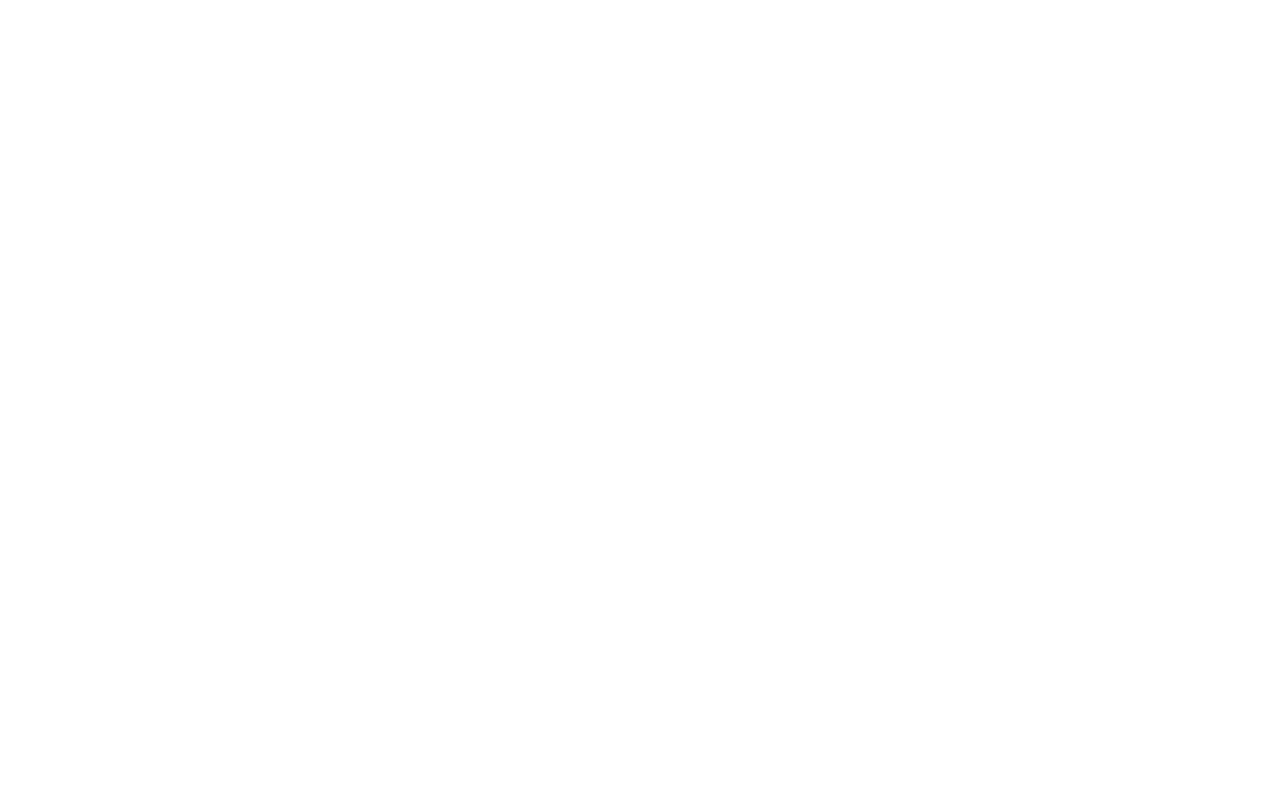
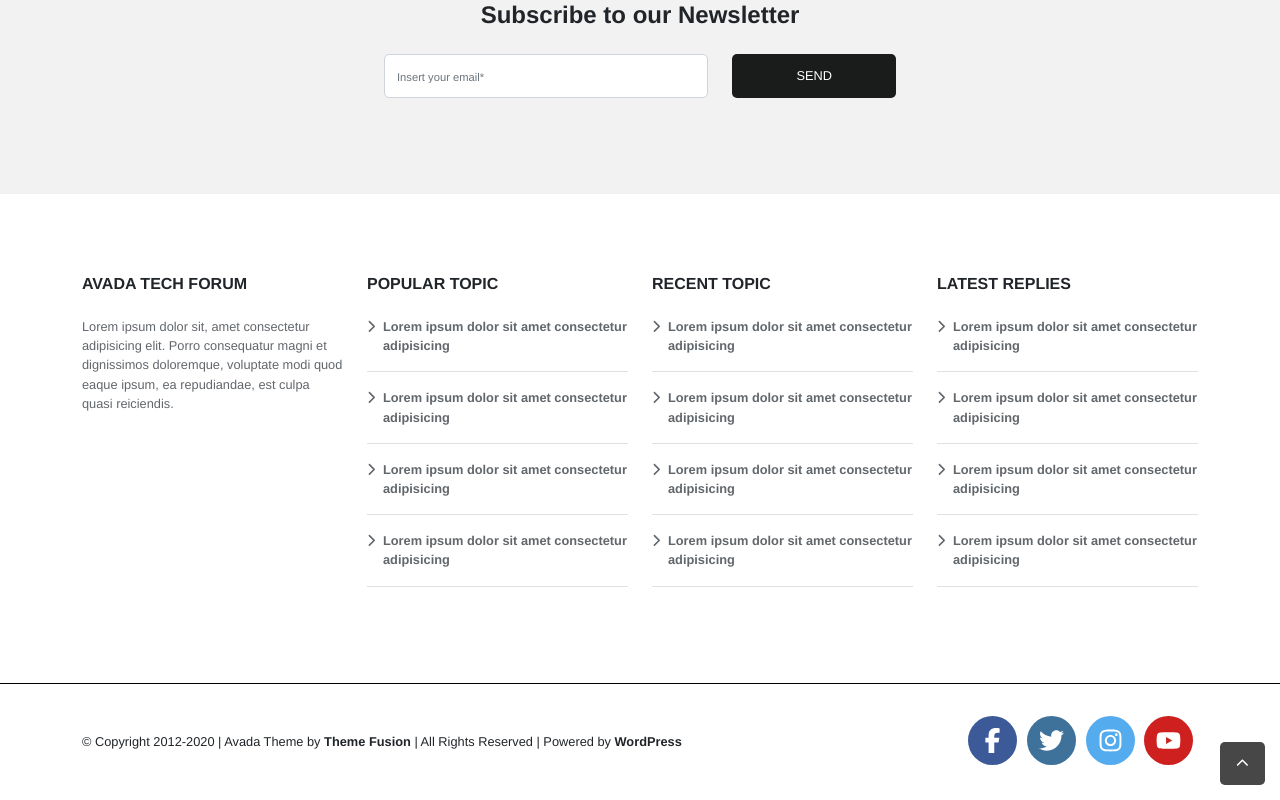
Before and after one commit to MCigno94/proj-html-vuejs, a Vue app: page / in a window 1280 px wide. Shown: the part 4998-5798 px from the top of the page. Before the commit the page ends 4926 px from the top, so only its background shows below. Built offline with nearby package versions, Linux system fonts and the light colour scheme.

Commit message:
layout completed

```diff
--- a/src/components/FooterSiteComponent.vue
+++ b/src/components/FooterSiteComponent.vue
@@ -1,15 +1,234 @@
 <template>
-  <div class="footer">
-    FOOTER
-  </div>
+  <footer class="site_footer">
+    <div class="top_footer">
+      <div class="container">
+        <div class="row row-cols-4">
+          <div class="cols">
+            <h6 class="text-uppercase fw-bold">avada tech forum</h6>
+            <p class="text_description py-3 text_light_dark">
+              Lorem ipsum dolor sit, amet consectetur adipisicing elit. Porro consequatur magni et dignissimos doloremque, voluptate modi quod eaque ipsum, ea repudiandae, est culpa quasi reiciendis.
+            </p>
+            <!-- /.text_description -->
+          </div>
+          <!-- /.cols -->
+          <div class="cols">
+            <h6 class="text-uppercase fw-bold">popular topic</h6>
+            <ul class="topics text_light_dark list-style-none">
+              <li class="border-bottom py-3 d-flex" v-for="(topic, index) in topics" :key="index">
+                <span class="pe-2 icon" @click="selectTopic(index)">
+                  <font-awesome-icon :class="active.visible && active.index == index ? 'icon_left' : '' " icon="fa-solid fa-chevron-right" />
+                </span>
+                <div class="accordian">
+                  <strong class="fw-bold">
+                    {{topic.title}}
+                  </strong>
+                  <p v-if="active.visible && active.index == index">
+                    {{topic.discussion}}
+                  </p>
+                </div>
+                <!-- /.accordian -->
+              </li>
+            </ul>
+            <!-- /.text_description -->
+          </div>
+          <!-- /.cols -->
+          <div class="cols">
+            <h6 class="text-uppercase fw-bold">recent topic</h6>
+            <ul class="topics text_light_dark list-style-none">
+              <li class="border-bottom py-3 d-flex" v-for="(topic, index) in topics" :key="index">
+                <span class="pe-2 icon" @click="selectTopic(index)">
+                  <font-awesome-icon icon="fa-solid fa-chevron-right" />
+                </span>
+                <div class="accordian">
+                  <strong class="fw-bold">
+                    {{topic.title}}
+                  </strong>
+                  <!-- <p>
+                    {{topic.discussion}}
+                  </p> -->
+                </div>
+                <!-- /.accordian -->
+              </li>
+            </ul>
+            <!-- /.text_description -->
+          </div>
+          <!-- /.cols -->
+          <div class="cols">
+            <h6 class="text-uppercase fw-bold">latest replies</h6>
+            <ul class="topics text_light_dark list-style-none">
+              <li class="border-bottom py-3 d-flex" v-for="(topic, index) in topics" :key="index">
+                <span class="pe-2 icon" @click="selectTopic(index)">
+                  <font-awesome-icon icon="fa-solid fa-chevron-right" />
+                </span>
+                <div class="accordian">
+                  <strong class="fw-bold">
+                    {{topic.title}}
+                  </strong>
+                  <!-- <p>
+                    {{topic.discussion}}
+                  </p> -->
+                </div>
+                <!-- /.accordian -->
+              </li>
+            </ul>
+            <!-- /.text_description -->
+          </div>
+          <!-- /.cols -->
+        </div>
+        <!-- /.row -->
+      </div>
+      <!-- /.container -->
+    </div>
+    <!-- /.top_footer -->
+    <div class="bottom_footer">
+      <div class="container">
+        <div class="row flex-nowrap justify-content-between align-items-center">
+          <div class="col-auto copyright">
+            © Copyright 2012-2020 | Avada Theme by <strong>Theme Fusion</strong> | All Rights Reserved | Powered by <strong>WordPress</strong>
+          </div>
+          <!-- /.coopyright -->
+          <div class="col-auto">
+            <span class="social" v-for="(icon, index) in iconsFooter" :key="index">
+              <font-awesome-icon class="icon_social text-white" :icon="icon.description" />
+            </span>
+          </div>
+          <!-- /.social -->
+        </div>
+        <!-- /.row -->
+        <div class="up_site rounded-3">
+          <a class="text-decoration-none text-white" href="#logo">
+            <font-awesome-icon icon="fa-solid fa-chevron-up" />
+          </a>
+        </div>
+        <!-- /.up_site -->
+      </div>
+      <!-- /.container -->
+    </div>
+    <!-- /.bottom_footer -->
+  </footer>
 </template>
 
 <script>
 export default {
   name: 'FooterSiteComponent',
+  data() {
+    return {
+      iconsFooter: [
+      {
+        description: 'fa-brands fa-facebook-f',
+        title: 'Facebook'
+      },
+      {
+        description: 'fa-brands fa-twitter',
+        title: 'Twitter'
+      },
+      {
+        description: 'fa-brands fa-instagram',
+        title: 'Instagram'
+      },
+      {
+        description: 'fa-brands fa-youtube',
+        title: 'YouTube'
+      },
+      ],
+      topics: [
+        {
+          title: 'Lorem ipsum dolor sit amet consectetur adipisicing',
+          discussion: 'Lorem ipsum dolor sit amet consectetur adipisicing elit. Excepturi commodi consequatur delectus mollitia, at eaque!'
+        },
+        {
+          title: 'Lorem ipsum dolor sit amet consectetur adipisicing',
+          discussion: 'Lorem ipsum dolor sit amet consectetur adipisicing elit. Excepturi commodi consequatur delectus mollitia, at eaque!'
+        },
+        {
+          title: 'Lorem ipsum dolor sit amet consectetur adipisicing',
+          discussion: 'Lorem ipsum dolor sit amet consectetur adipisicing elit. Excepturi commodi consequatur delectus mollitia, at eaque!'
+        },
+        {
+          title: 'Lorem ipsum dolor sit amet consectetur adipisicing',
+          discussion: 'Lorem ipsum dolor sit amet consectetur adipisicing elit. Excepturi commodi consequatur delectus mollitia, at eaque!'
+        }
+      ],
+      active: {
+        visible: false,
+        index: null
+      }
+    }
+  },
+  methods: {
+    selectTopic(i){
+      if(this.active.index !== null && this.active.index !== i) {
+        this.active.index = null
+        this.active.visible = false
+      }
+      this.active.index = i;
+      if (this.active.visible) {
+        this.active.visible = false
+      } else {
+        this.active.visible = true
+      }
+      //console.log(this.active.index);
+    },
+  }
+
 }
 </script>
 
-<style lang="scss">
-
+<style lang="scss" scoped>
+.site_footer {
+    position: relative;
+    .top_footer {
+        padding: 5rem 0;
+        border-bottom: 1px solid black;
+        ul {
+            padding: 0 !important;
+            transition: 1.5s all;
+            li {
+              position: relative;
+            }
+        }.icon {
+          cursor: pointer;
+          .icon_left {
+            transform: rotate(90deg);
+        }
+        }
+        .accordian {
+          p {
+              margin: 0.25rem 0 !important;
+            }
+        }
+    }
+    .bottom_footer {
+        padding: 2rem 0;
+        .social {
+            padding: 0 0.3rem;
+            .icon_social {
+                width: 25px;
+                height: 25px;
+                padding: 0.75rem;
+                border-radius: 50%;
+                cursor: pointer;
+            }
+        }
+        .social:first-child .icon_social {
+            background: #3C5998; // facebook
+        }
+        .social:nth-child(2) .icon_social {
+            background: #3F729B; // twitter
+        }
+        .social:nth-child(3) .icon_social {
+            background: #54ACEE; // instagram
+        }
+        .social:nth-child(4) .icon_social {
+            background: #CD201F; // youtube
+        }
+    }
+    .up_site {
+        padding: 0.75rem 1rem;
+        background: #474747;
+        position: absolute;
+        bottom: 15px;
+        right: 15px;
+    }
+}
 </style>
--- a/src/components/LogoComponent.vue
+++ b/src/components/LogoComponent.vue
@@ -1,5 +1,5 @@
 <template>
-    <div class="logo">
+    <div id="logo">
         <a href="#">
             <img src="@/assets/img/logo.png" alt="Logo Avada Forum">
         </a>
--- a/src/components/MainSiteComponent.vue
+++ b/src/components/MainSiteComponent.vue
@@ -174,7 +174,7 @@
         <div class="activeIcon h-3 my-4 bg_active"></div>
         <div class="row row-cols-4">
           <!-- /.activeIcon -->
-          <div class="cols p-3" v-for="(icon, index) in icons" :key="index">
+          <div class="cols p-3" v-for="(icon, index) in iconsMain" :key="index">
             <div class="icon d-flex justify-content-center align-items-center flex-column">
               <div class="d-flex justify-content-center align-items-center my-1 m-auto">
                 <font-awesome-icon :icon="icon.description" />
@@ -299,7 +299,7 @@
         comments: false,
       }
       ],
-      icons: [{
+      iconsMain: [{
         description: 'fa-solid fa-file-lines',
         title: 'News & Community'
       },
@@ -330,8 +330,24 @@
       {
         description: 'fa-solid fa-wrench',
         title: 'Tutorials & Guides'
-      }
-      ]
+      },
+      {
+        description: 'fa-brands fa-facebook-f',
+        title: 'Facebook'
+      },
+      {
+        description: 'fa-brands fa-twitter',
+        title: 'Twitter'
+      },
+      {
+        description: 'fa-brands fa-instagram',
+        title: 'Instagram'
+      },
+      {
+        description: 'fa-brands fa-youtube',
+        title: 'YouTube'
+      },
+      ],
     }
   },
   methods: {
--- a/src/main.js
+++ b/src/main.js
@@ -8,15 +8,15 @@
 import { library } from '@fortawesome/fontawesome-svg-core'
 
 /* import specific icons */
-import { faMagnifyingGlass, faChevronRight, faRightLong, faFileLines, faMugSaucer, faCubes, faTv, faWrench } from '@fortawesome/free-solid-svg-icons';
+import { faMagnifyingGlass, faChevronRight, faRightLong, faFileLines, faMugSaucer, faCubes, faTv, faWrench, faChevronUp } from '@fortawesome/free-solid-svg-icons';
 
-import { faApple, faWindows, faAndroid } from '@fortawesome/free-brands-svg-icons'
+import { faApple, faWindows, faAndroid, faFacebookF, faTwitter, faInstagram, faYoutube } from '@fortawesome/free-brands-svg-icons'
 
 /* import font awesome icon component */
 import { FontAwesomeIcon } from '@fortawesome/vue-fontawesome'
 
 /* add icons to the library */
-library.add(faMagnifyingGlass, faChevronRight, faRightLong, faFileLines, faApple, faWindows, faAndroid, faMugSaucer, faCubes, faTv, faWrench);
+library.add(faMagnifyingGlass, faChevronRight, faRightLong, faFileLines, faApple, faWindows, faAndroid, faMugSaucer, faCubes, faTv, faWrench, faFacebookF, faTwitter, faInstagram, faYoutube, faChevronUp);
 
 /* add font awesome icon component */
 Vue.component('font-awesome-icon', FontAwesomeIcon)
```
Also changed, not shown: src/state.js (added, +7 -0 lines).
